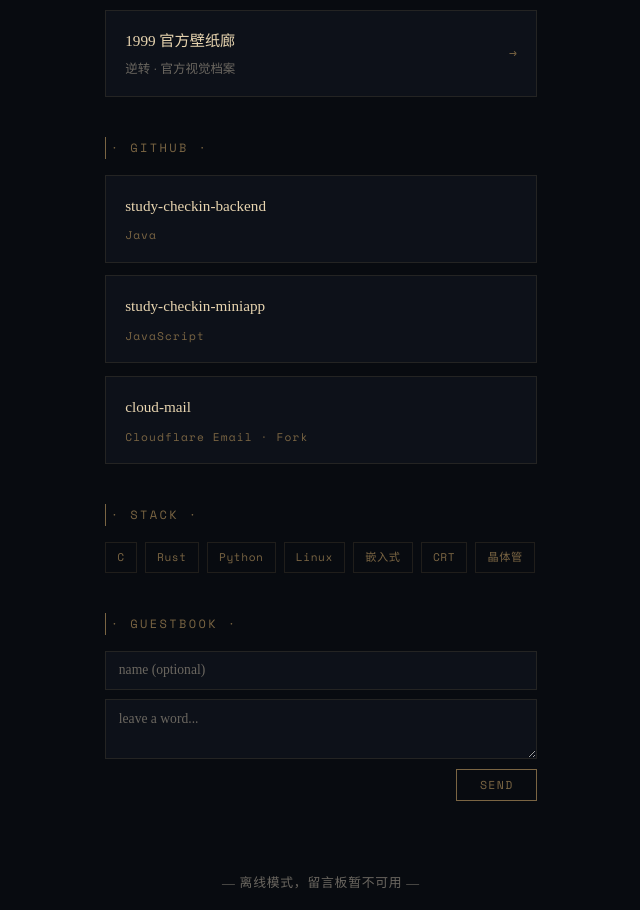
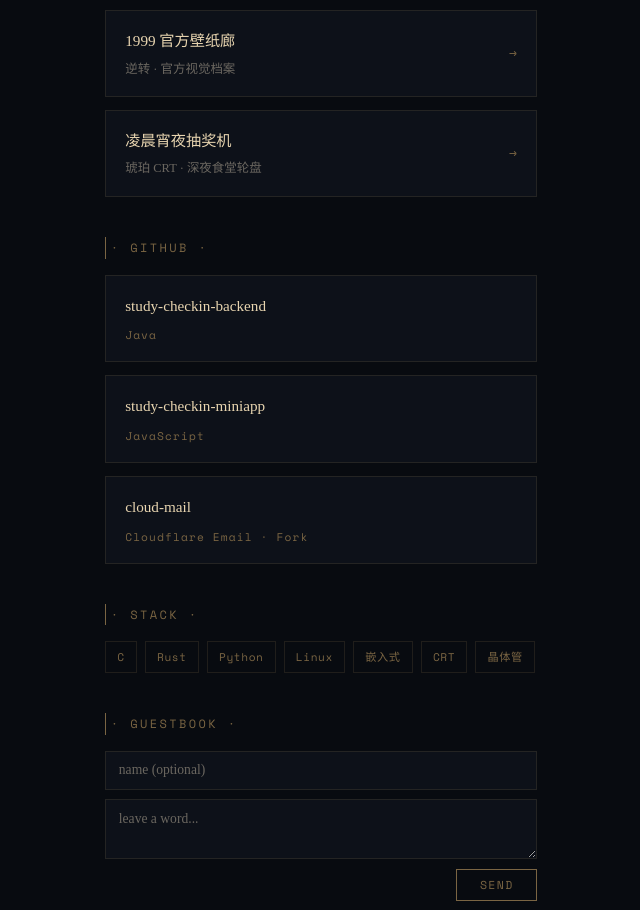
Before and after one commit to Note200/twilit-site, a website: page index.html in a window 1280 px wide. Shown: the part 1164-2074 px from the top of the page, without its empty margins (319-959 px from the left). Drawn offline with nearby package versions, Linux system fonts and the light colour scheme; no server answers; animation ran at ten frames a second.

Commit message:
feat: add latenight-lottery card to homepage

```diff
--- a/index.html
+++ b/index.html
@@ -632,6 +632,13 @@
         </div>
         <span class="project-arrow">→</span>
       </a>
+      <a href="_plugins/latenight-lottery/index.html" class="project-card">
+        <div>
+          <div class="project-name">凌晨宵夜抽奖机</div>
+          <div class="project-desc">琥珀 CRT · 深夜食堂轮盘</div>
+        </div>
+        <span class="project-arrow">→</span>
+      </a>
     </div>
   </section>
 
```
